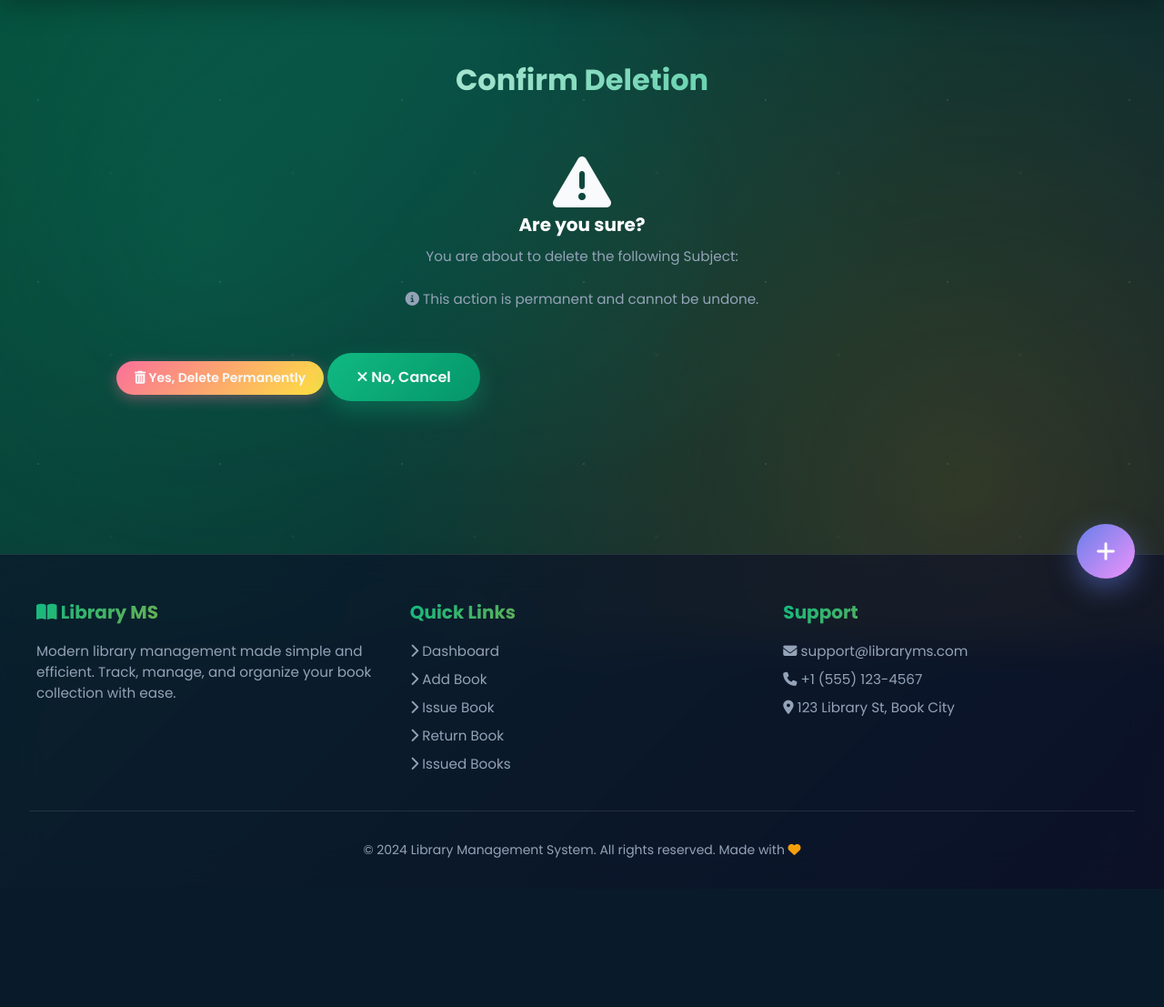
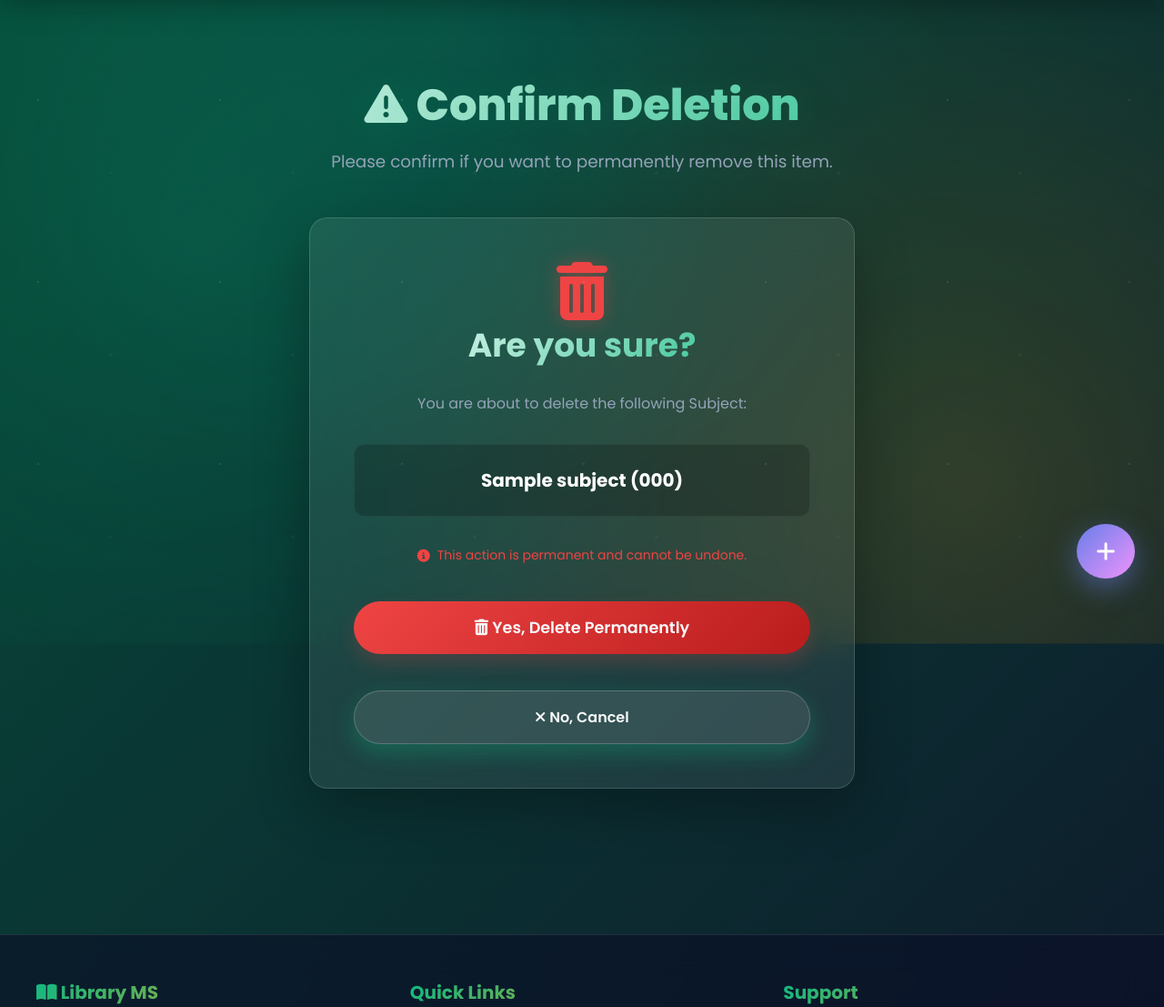
Before and after one commit to kushal867/library, a Django app: page /home/subjects/delete/1/ in a window 1280 px wide; the page is wider, and only the part inside the window is pictured. Shown: the part 132-1239 px from the top of that part at 91% size. Before the commit the page ends 1075 px from the top of that part, so only its background shows below. Run offline with Django 5.2, Linux system fonts and the light colour scheme; a user stored in the database is signed in; tables that the repository leaves empty hold one stand-in row (values such as "Sample post").

Commit message:
feat:updated in the website logics

```diff
--- a/home/templates/home/confirm_delete.html
+++ b/home/templates/home/confirm_delete.html
@@ -3,56 +3,50 @@
 {% block title %}Confirm Delete - {{ object }}{% endblock %}
 
 {% block content %}
-<div class="container mt-5">
-    <div class="row justify-content-center">
-        <div class="col-md-6">
-            <div class="card shadow-lg border-0 rounded-lg">
-                <div class="card-header bg-danger text-white text-center py-4">
-                    <h2 class="mb-0">Confirm Deletion</h2>
+<div class="page-header">
+    <h1><i class="fas fa-exclamation-triangle"></i> Confirm Deletion</h1>
+    <p>Please confirm if you want to permanently remove this item.</p>
 </div>
-                <div class="card-body p-5">
-                    <div class="text-center mb-4">
-                        <i class="fas fa-exclamation-triangle text-danger fa-4x mb-3"></i>
-                        <h4 class="text-dark">Are you sure?</h4>
+
+<div class="auth-container glass-effect" style="max-width: 600px; text-align: center;">
+    <div class="delete-warning">
+        <i class="fas fa-trash-alt fa-4x mb-3" style="color: var(--danger); filter: drop-shadow(0 0 10px rgba(239, 68, 68, 0.4));"></i>
+        <h2 style="margin-bottom: 1.5rem;">Are you sure?</h2>
         <p class="text-muted">You are about to delete the following {{ type }}:</p>
-                        <div class="alert alert-secondary py-3">
-                            <strong class="h5">{{ object }}</strong>
+
+        <div class="item-preview-box" style="background: rgba(0,0,0,0.2); padding: 1.5rem; border-radius: 12px; margin: 2rem 0; border: 1px solid rgba(255,255,255,0.05);">
+            <strong style="font-size: 1.25rem; color: #fff;">{{ object }}</strong>
         </div>
-                        <p class="text-danger small">
-                            <i class="fas fa-info-circle mr-1"></i>
+
+        <p class="error-message" style="justify-content: center; margin-bottom: 2.5rem;">
+            <i class="fas fa-info-circle"></i>
             This action is permanent and cannot be undone.
         </p>
     </div>
 
     <form method="POST">
         {% csrf_token %}
-                        <div class="d-grid gap-2">
-                            <button type="submit" class="btn btn-danger btn-lg rounded-pill mb-2">
-                                <i class="fas fa-trash-alt mr-2"></i> Yes, Delete Permanently
+        <div class="form-actions" style="display: flex; flex-direction: column; gap: 1rem;">
+            <button type="submit" class="btn btn-danger ripple" style="width: 100%; padding: 1rem; font-size: 1.1rem;">
+                <i class="fas fa-trash-alt"></i> Yes, Delete Permanently
             </button>
-                            <a href="javascript:history.back()" class="btn btn-outline-secondary btn-lg rounded-pill">
-                                <i class="fas fa-times mr-2"></i> No, Cancel
+            <a href="javascript:history.back()" class="btn btn-secondary ripple" style="width: 100%; padding: 1rem; background: rgba(255,255,255,0.1);">
+                <i class="fas fa-times"></i> No, Cancel
             </a>
         </div>
     </form>
 </div>
-            </div>
-        </div>
-    </div>
-</div>
 
 <style>
-    .card {
-        transition: transform 0.3s ease;
+    .auth-container {
+        animation: fadeInUp 0.6s cubic-bezier(0.175, 0.885, 0.32, 1.275);
     }
-    .card:hover {
-        transform: translateY(-5px);
+    .btn-danger {
+        background: linear-gradient(135deg, #ef4444 0%, #b91c1c 100%) !important;
+        box-shadow: 0 10px 20px rgba(239, 68, 68, 0.2) !important;
     }
-    .btn {
-        transition: all 0.3s ease;
-    }
-    .btn:hover {
-        transform: scale(1.02);
+    .btn-danger:hover {
+        box-shadow: 0 15px 30px rgba(239, 68, 68, 0.4) !important;
     }
 </style>
 {% endblock %}
```
Also changed, not shown: home/templates/home/subject_list.html (+33 -0 lines), home/templates/home/teacher_list.html (+29 -0 lines). Lines whose indentation alone changed are shown as unchanged.
